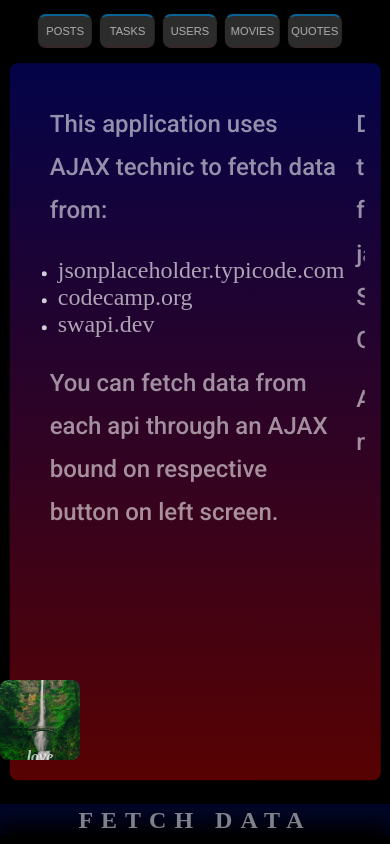
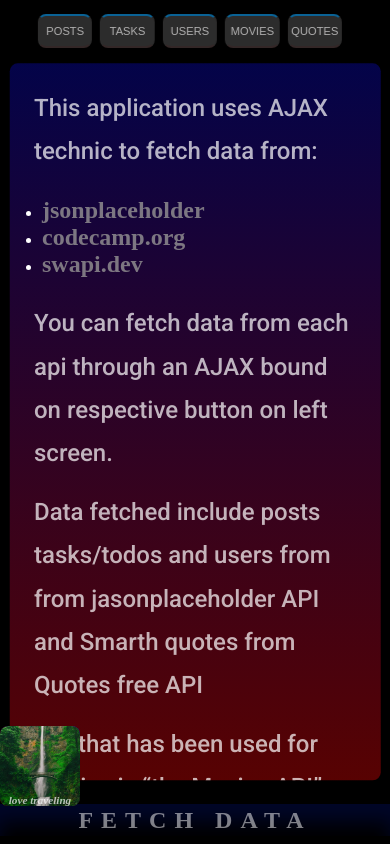
Before and after one commit to raybags-dev/ajax-technic-api-calls, a plain HTML site: page index.html in a window 390 px wide. Drawn offline with nearby package versions, Linux system fonts and the light colour scheme.

Commit message:
adjusting layout with slide, overflow and wrap

```diff
--- a/index.html
+++ b/index.html
@@ -127,7 +127,7 @@
         <ul class="list-container">
           <li>
             <a href="https://jsonplaceholder.typicode.com/" target="_blank"
-              >jsonplaceholder.typicode.com</a
+              >jsonplaceholder</a
             >
           </li>
 
--- a/public/styles.css
+++ b/public/styles.css
@@ -76,16 +76,9 @@ body {
   border-radius: 0.5rem;
 }
 .placeholder-container {
-  width: 80%;
+  width: 100%;
   height: 100%;
-  display: flex;
-  flex-direction: column;
-  justify-content: flex-start;
   flex-wrap: wrap;
-  padding: 1rem;
-  overflow: hidden;
-  border-radius: 0.7rem;
-  opacity: 0.8;
 }
 
 @media screen and (max-width: 496px) {
@@ -117,8 +110,9 @@ body {
 .list-container li a {
   text-decoration: none;
   font-size: 1.5em;
-  color: white;
+  color: rgb(151, 149, 149);
   opacity: 0.8;
+  font-weight: 700;
 }
 
 .list-container li:hover a {
@@ -224,6 +218,12 @@ body {
 .post p::-moz-selection,
 .task p::-moz-selection,
 .photo p::-moz-selection {
+  background: rgba(23, 59, 34, 0.5);
+}
+.post p::-moz-selection,
+.task p::-moz-selection,
+.photo p::-moz-selection,
+.quote p::-moz-selection {
   background: rgba(23, 59, 34, 0.5);
 }
 .post p::-moz-selection,
@@ -540,11 +540,17 @@ body {
     bottom: 10%;
   }
 }
+@media screen and (max-width: 998px) {
+  .body_image_wrapper {
+    top: 75.5%;
+  }
+}
 
 @media screen and (max-width: 600px) {
   .body_image_wrapper {
     width: 8em;
     height: 8em;
+    top: 86%;
   }
 }
 @media screen and (max-width: 400px) {
@@ -574,6 +580,7 @@ body {
   justify-content: center;
   align-items: center;
   font-size: 1.5em;
+  -webkit-filter: grayscale(100%);
   filter: grayscale(100%);
   top: 0;
   left: 0;
@@ -612,11 +619,20 @@ body {
     font-size: 1em;
   }
 }
-
+@media screen and (max-width: 394px) {
+  .body_image_wrapper::after {
+    font-size: 0.7em;
+  }
+}
 .body_image_wrapper:hover {
   cursor: pointer;
   transform: scale(1.019);
   transition: var(--transition);
+}
+@media screen and (max-width: 360px) {
+  .body_image_wrapper {
+    bottom: 0 !important;
+  }
 }
 /* ===========Spinner========== */
 .lds-dual-ring {
```
